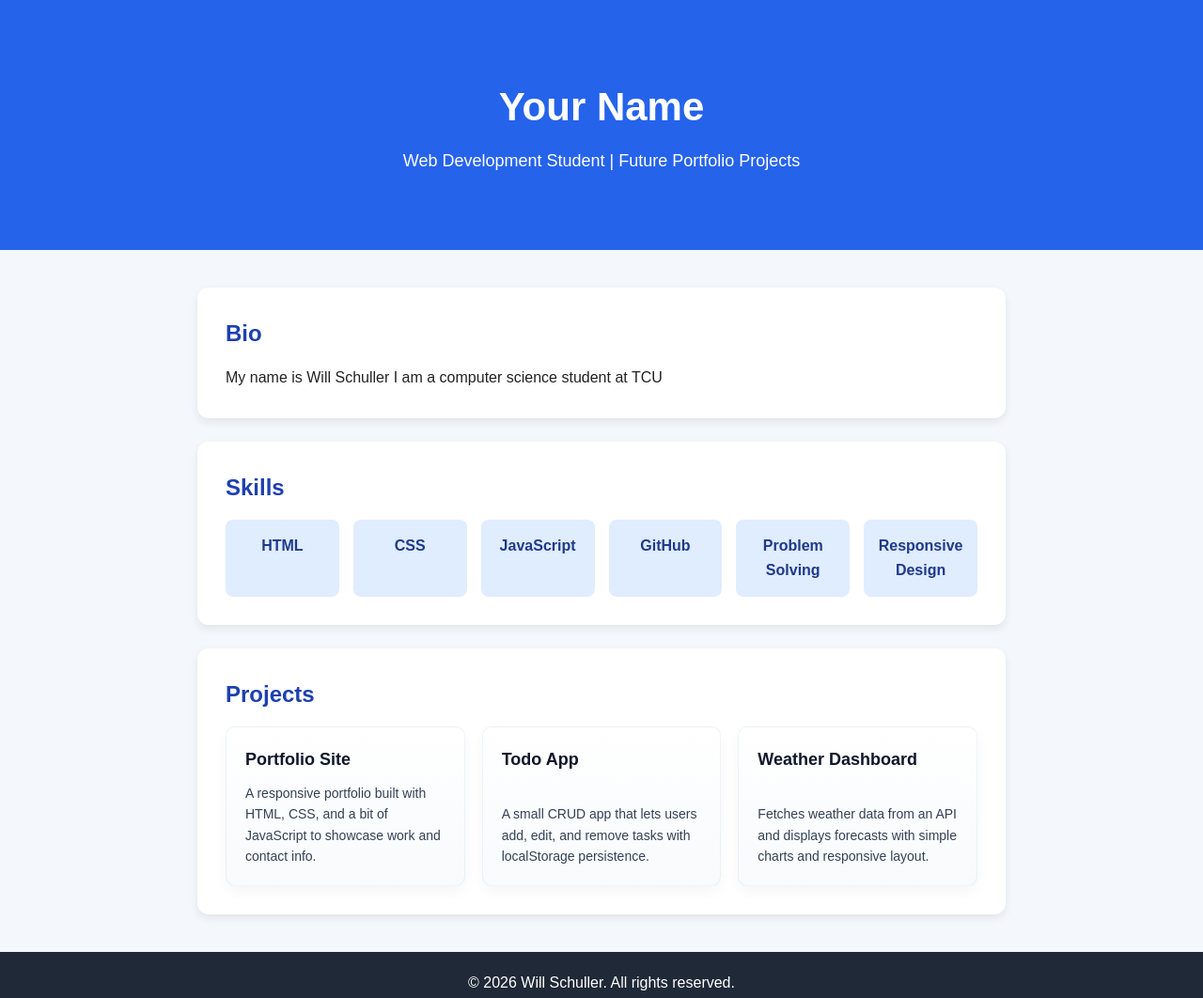
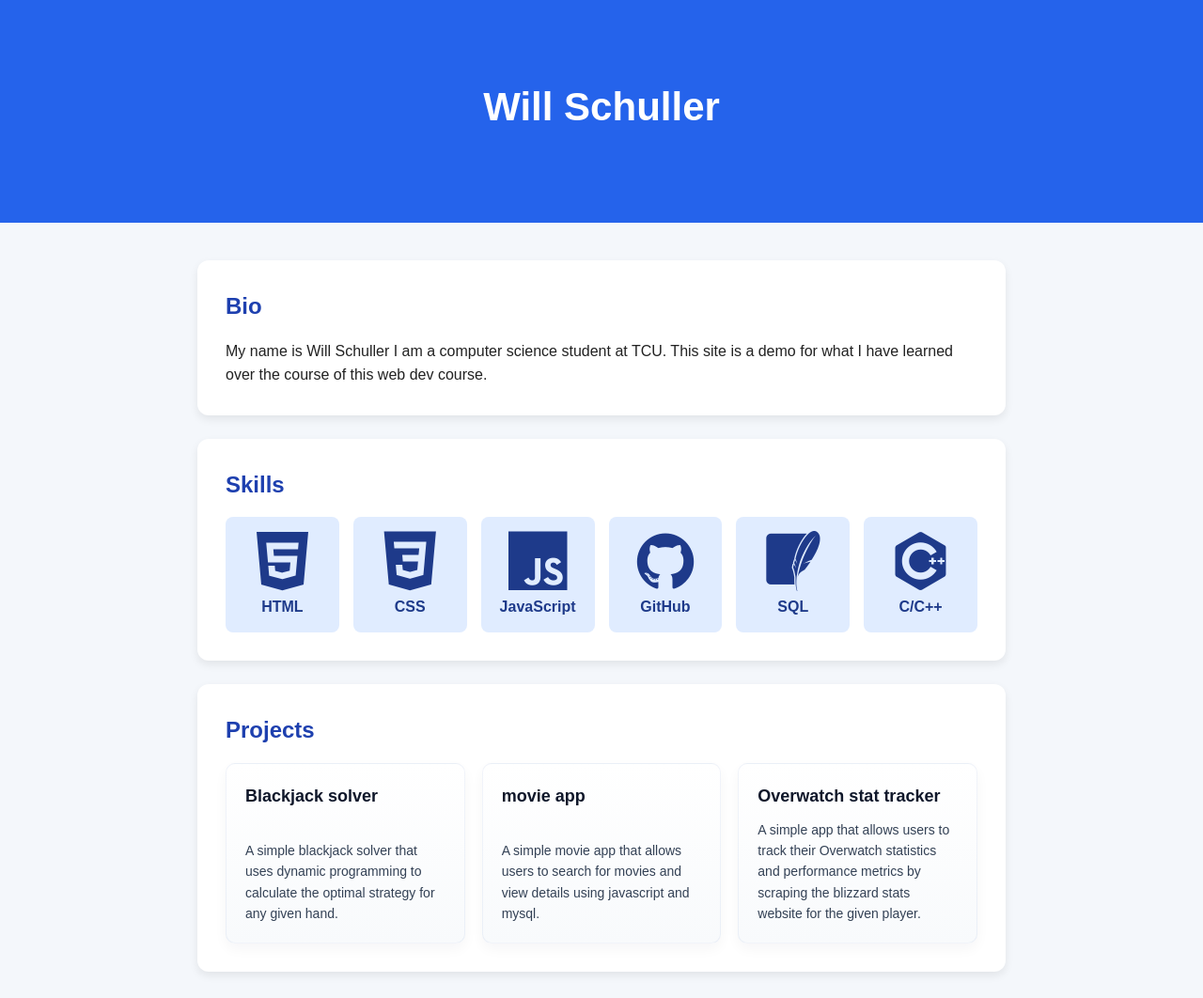
Before and after one commit to WillSchuller/webdev, a plain HTML site: page index.html in a window 1280 px wide. Shown: the top 1062 px of the page at 94% size. Drawn offline with nearby package versions, Linux system fonts and the light colour scheme.

Commit message:
added images

```diff
--- a/index.html
+++ b/index.html
@@ -4,20 +4,21 @@
   <meta charset="UTF-8">
   <meta name="viewport" content="width=device-width, initial-scale=1.0">
   <title>My Portfolio Website</title>
+  <link rel="stylesheet" href="https://cdn.jsdelivr.net/gh/devicons/devicon@latest/devicon.min.css">
   <link rel="stylesheet" href="style.css">
+
 </head>
 <body>
 
   <header class="hero">
-    <h1>Your Name</h1>
-    <p>Web Development Student | Future Portfolio Projects</p>
+    <h1>Will Schuller</h1>
   </header>
 
   <main>
     <section class="bio">
       <h2>Bio</h2>
       <p>
-        My name is Will Schuller I am a computer science student at TCU
+        My name is Will Schuller I am a computer science student at TCU. This site is a demo for what I have learned over the course of this web dev course.
       </p>
     </section>
 
@@ -25,12 +26,12 @@
       <h2>Skills</h2>
 
       <div class="skill-list">
-        <div class="skill-card">HTML</div>
-        <div class="skill-card">CSS</div>
-        <div class="skill-card">JavaScript</div>
-        <div class="skill-card">GitHub</div>
-        <div class="skill-card">Problem Solving</div>
-        <div class="skill-card">Responsive Design</div>
+        <div class="skill-card"><i class="devicon-html5-plain"></i> HTML</div>
+        <div class="skill-card"><i class="devicon-css3-plain"></i> CSS</div>
+        <div class="skill-card"><i class="devicon-javascript-plain"></i> JavaScript</div>
+        <div class="skill-card"><i class="devicon-github-plain"></i> GitHub</div>
+        <div class="skill-card"><i class="devicon-sqlite-plain"></i> SQL</div>
+        <div class="skill-card"><i class="devicon-cplusplus-plain"></i> C/C++</div>
       </div>
     </section>
 
@@ -39,18 +40,18 @@
 
       <div class="project-grid">
         <article class="project-tile">
-          <h3 class="project-title">Portfolio Site</h3>
-          <p class="project-desc">A responsive portfolio built with HTML, CSS, and a bit of JavaScript to showcase work and contact info.</p>
+          <h3 class="project-title">Blackjack solver</h3>
+          <p class="project-desc">A simple blackjack solver that uses dynamic programming to calculate the optimal strategy for any given hand.</p>
         </article>
 
         <article class="project-tile">
-          <h3 class="project-title">Todo App</h3>
-          <p class="project-desc">A small CRUD app that lets users add, edit, and remove tasks with localStorage persistence.</p>
+          <h3 class="project-title">movie app</h3>
+          <p class="project-desc">A simple movie app that allows users to search for movies and view details using javascript and mysql.</p>
         </article>
 
         <article class="project-tile">
-          <h3 class="project-title">Weather Dashboard</h3>
-          <p class="project-desc">Fetches weather data from an API and displays forecasts with simple charts and responsive layout.</p>
+          <h3 class="project-title">Overwatch stat tracker</h3>
+          <p class="project-desc">A simple app that allows users to track their Overwatch statistics and performance metrics by scraping the blizzard stats website for the given player.</p>
         </article>
       </div>
     </section>
--- a/style.css
+++ b/style.css
@@ -60,6 +60,10 @@ section h2 {
   border-radius: 8px;
   font-weight: bold;
 }
+  .skill-card i {
+    font-size: 4rem;
+    margin-bottom: 10px;
+}
 
 footer {
   text-align: center;
```
